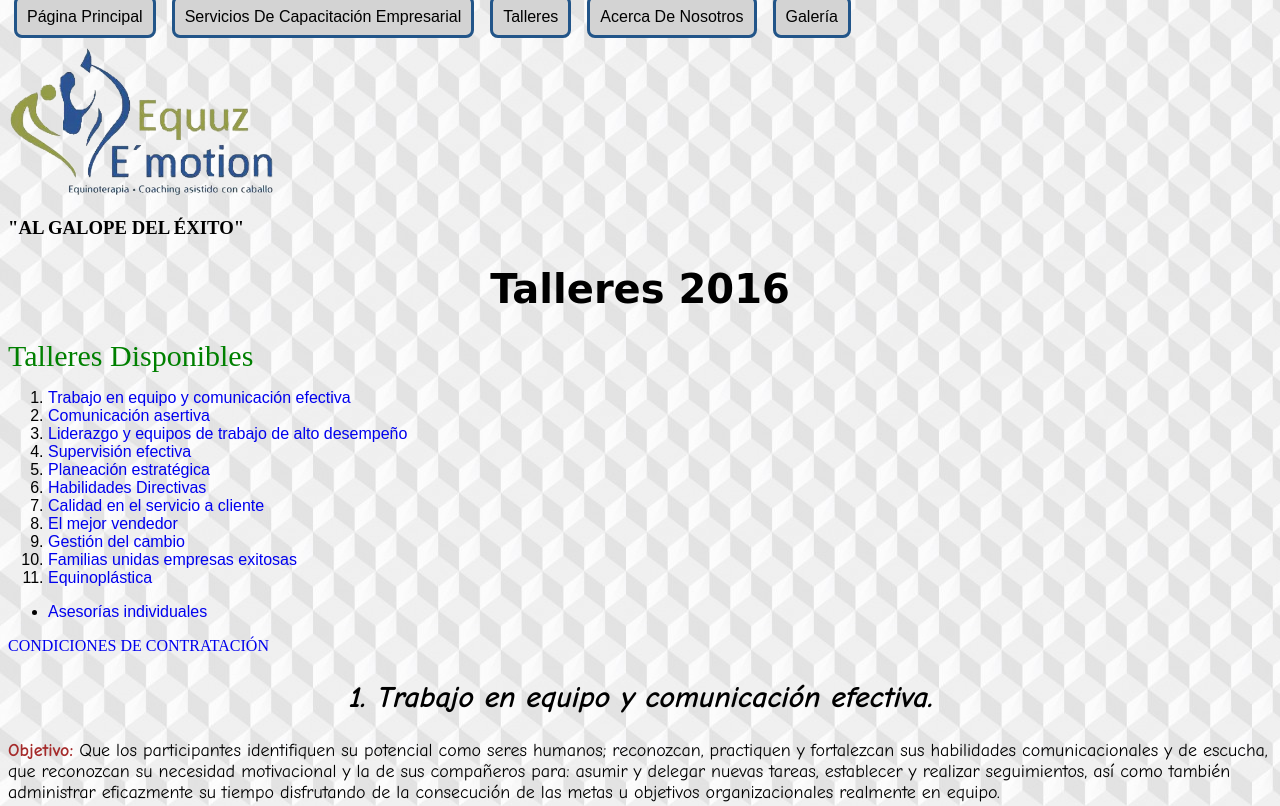
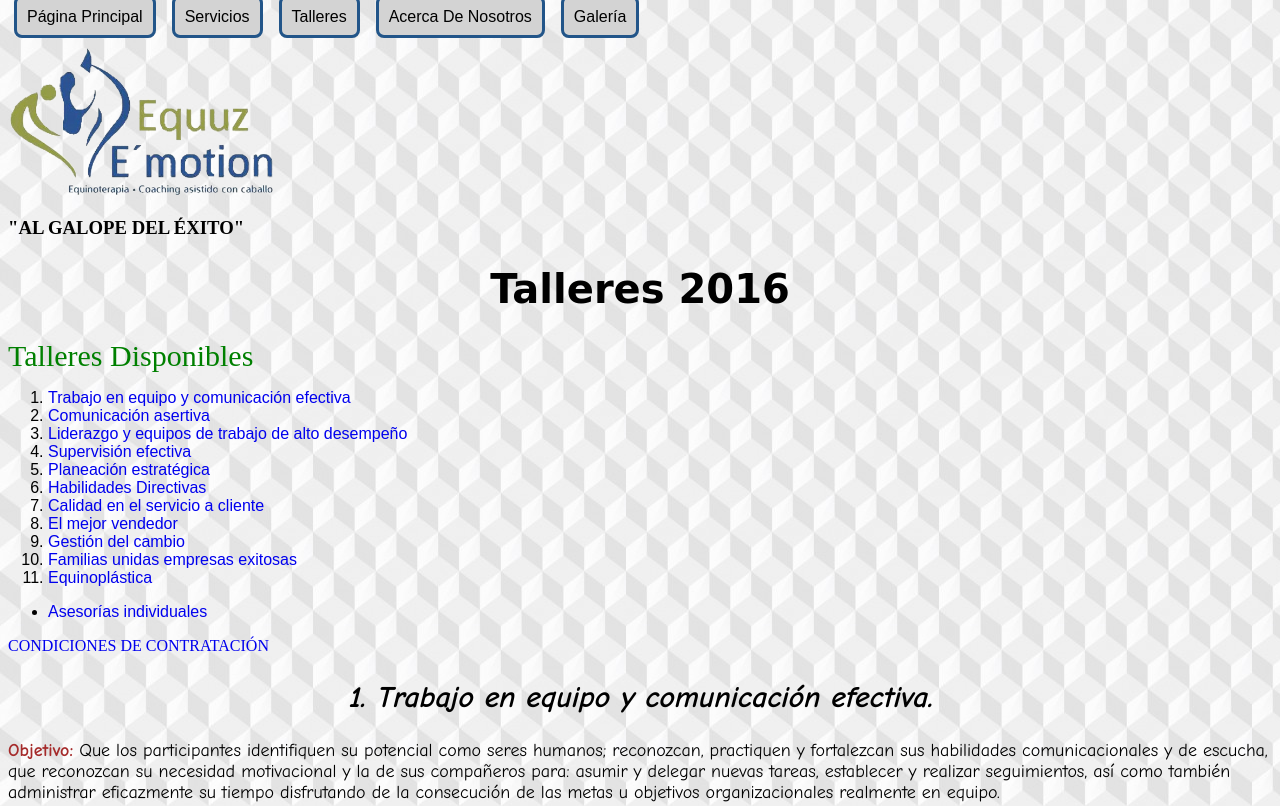
Before and after one commit to CHNCH/equusemotiondummy, a plain HTML site: page site/talleres.html in a window 1280 px wide. Shown: the top 806 px of the page. Drawn offline with Linux system fonts and the light colour scheme.

Commit message:
v. 1.8.0.3

```diff
--- a/site/talleres.html
+++ b/site/talleres.html
@@ -4,7 +4,7 @@
 	<meta charset="utf-8">
 	<link rel="stylesheet" type="text/css" href="style.css">
 	<header>
-		<a id="top" class="nav" href="homepage.html" title="Página Principal">Página&nbsp;Principal</a>&nbsp;<a class="nav" href="servicios.html" title="Servicios">Servicios&nbsp;De&nbsp;Capacitación&nbsp;Empresarial</a>&nbsp;<a class="nav" href="talleres.html" title="Talleres">Talleres</a>&nbsp;<a class="nav" href="acercade.html" title="Acerca De Nosotros">Acerca&nbsp;De&nbsp;Nosotros</a>&nbsp;<a class="nav" href="galeria.html" title="Galería">Galería</a>
+		<a id="top" class="nav" href="homepage.html" title="Página Principal">Página&nbsp;Principal</a>&nbsp;<a class="nav" href="servicios.html" title="Servicios">Servicios</a>&nbsp;<a class="nav" href="talleres.html" title="Talleres">Talleres</a>&nbsp;<a class="nav" href="acercade.html" title="Acerca De Nosotros">Acerca&nbsp;De&nbsp;Nosotros</a>&nbsp;<a class="nav" href="galeria.html" title="Galería">Galería</a>
 	</header>
 	<h3></h3>
 	<img src="Imagenes/EquuzEmotionlogo.png" width="275" height="150" alt="Logo de equuz emotion"><!--<h1 id="Equuz">Equuz</h1> <h1 id="Emotion">E'motion</h1>-->
```
